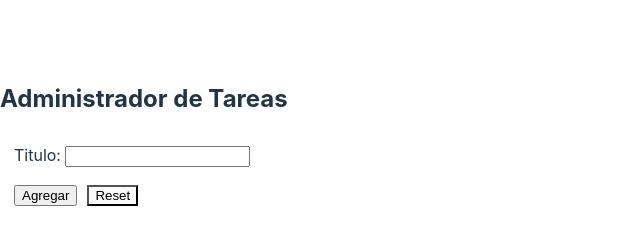
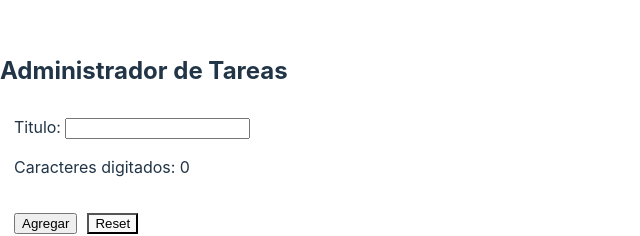
Before and after one commit to johncardozo/frontend-intermedio, a React (Vite) app in the folder react-admin-tareas/: page / in a window 1280 px wide. Shown: the part 202-438 px from the top of the page, without its empty margins (0-640 px from the left). Built offline with nearby package versions, Linux system fonts and the light colour scheme; no server answers.

Commit message:
React: useEffect para mostrar la cantidad de caracteres digitados

```diff
--- a/react-admin-tareas/src/components/AgregarTareaForm.jsx
+++ b/react-admin-tareas/src/components/AgregarTareaForm.jsx
@@ -1,9 +1,23 @@
-import { useState } from "react";
+import { useEffect, useState } from "react";
 import PropTypes from "prop-types";
 
 const AgregarTareaForm = ({ onAddTask }) => {
   // Estado del formulario
   const [titulo, setTitulo] = useState("");
+  const [longitud, setLongitud] = useState(0);
+
+  useEffect(() => {
+    console.log("Acaba de ser renderizado!");
+  });
+
+  useEffect(() => {
+    console.log("Solo se ejecuta al montar el componente");
+  }, []);
+
+  useEffect(() => {
+    console.log("Se ejecuta cuando cambia la variable 'titulo'");
+    setLongitud(titulo.length);
+  }, [titulo]);
 
   const limpiarFormulario = (event) => {
     // Previene el envío del formulario
@@ -44,6 +58,7 @@ const AgregarTareaForm = ({ onAddTask }) => {
           value={titulo}
           onChange={(event) => setTitulo(event.target.value)}
         />
+        <p>Caracteres digitados: {longitud}</p>
       </fieldset>
       <fieldset>
         <input type="submit" value="Agregar" />
```
Also changed, not shown: react-admin-tareas/src/App.jsx (+5 -2 lines), 1 other file (tests, documents, lock files or other folders).
